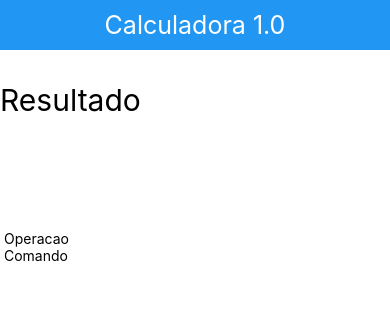
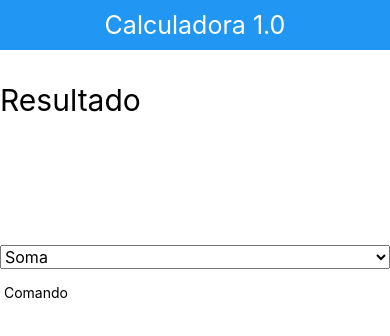
Before and after one commit to gabriel-silva/Calculadora, a React Native app: screen / in a window 390 px wide. Shown: the top 336 px of the page. Built offline with nearby package versions, Linux system fonts and the light colour scheme.

Commit message:
correções no component operacao

```diff
--- a/src/components/Operacao.js
+++ b/src/components/Operacao.js
@@ -1,8 +1,19 @@
 import React from 'react';
 import {
-    Text
+    Picker,
+    StyleSheet
 } from 'react-native';
 
 export default props => (
-    <Text> Operacao </Text>
+    <Picker style={styles.operacao}>
+        <Picker.Item label='Soma' value='soma' />
+        <Picker.Item label='Subtração' value='subtracao' />
+    </Picker>
 );
+
+const styles = StyleSheet.create({
+    operacao: {
+        marginTop: 15,
+        marginBottom: 15
+    }
+});
```
